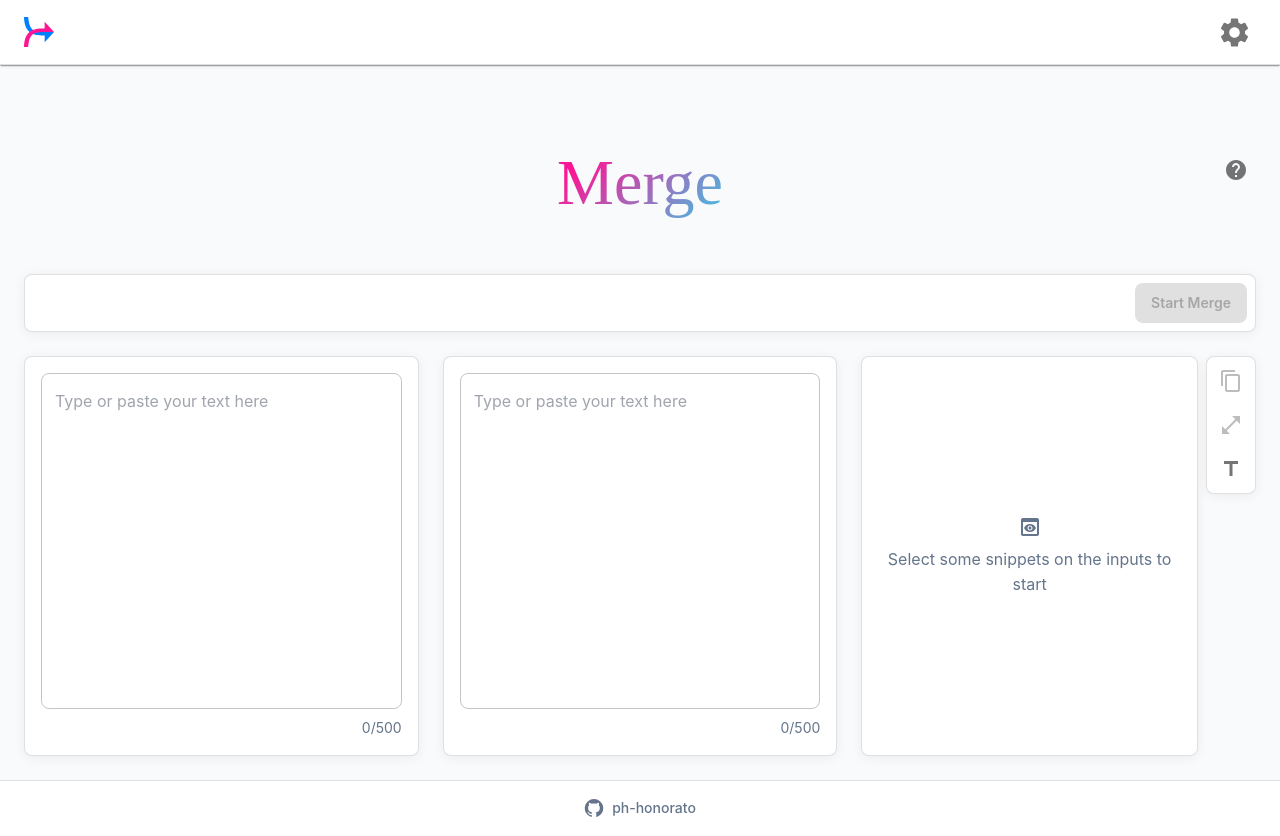
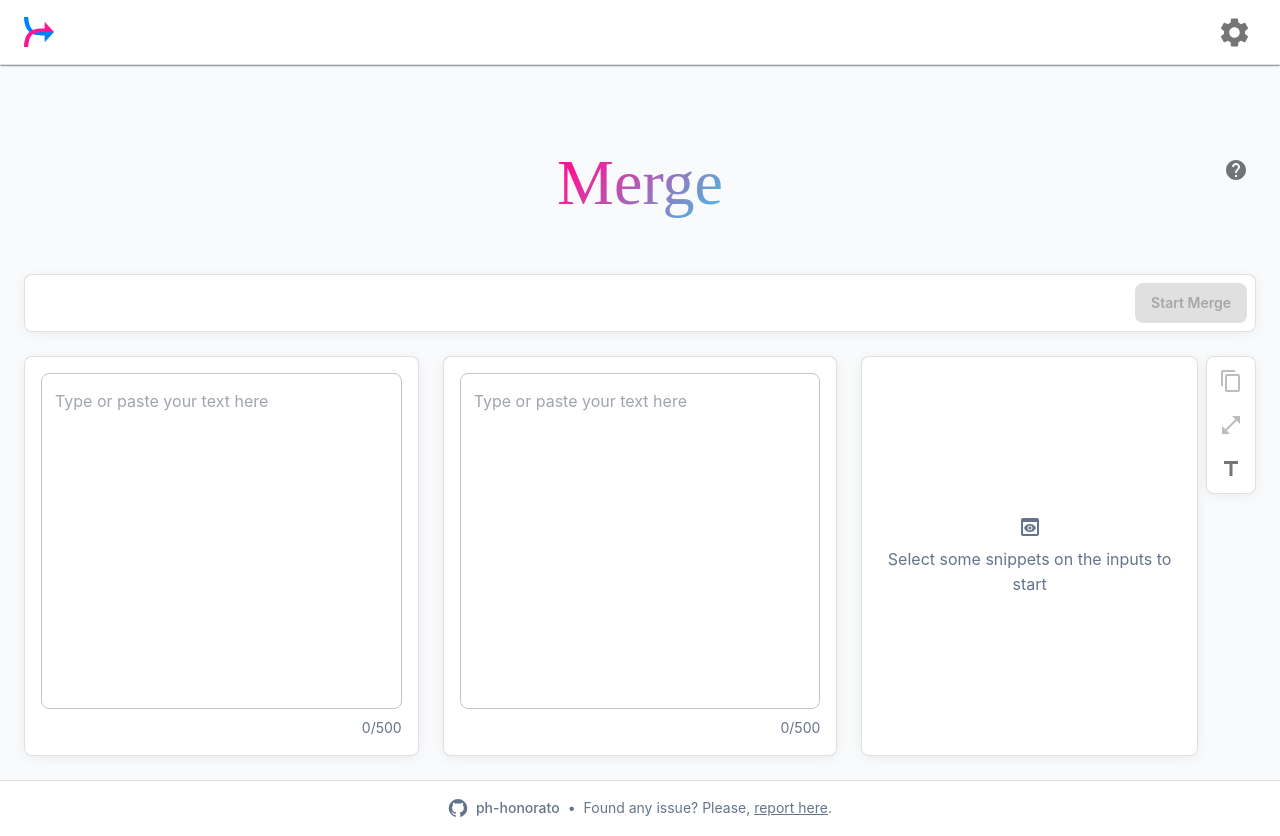
Before and after one commit to ph-honorato/output-merger, a React (Vite) app in the folder artifacts/output-merger.UI/: page / in a window 1280 px wide. Built offline with nearby package versions, Linux system fonts and the light colour scheme; a web font is replaced by a local one.

Commit message:
feat: added issues link on footer

```diff
--- a/artifacts/output-merger.UI/src/components/Footer/Footer.styles.ts
+++ b/artifacts/output-merger.UI/src/components/Footer/Footer.styles.ts
@@ -4,8 +4,7 @@ import { type StyledTheme, MOBILE_MAX_WIDTH } from "@theme";
 export const StyledFooter = styled.footer`
   background-color: ${({ theme }) =>
     (theme as StyledTheme).palette.background.paper};
-  border-top: 1px solid
-    ${({ theme }) => (theme as StyledTheme).palette.divider};
+  border-top: 1px solid ${({ theme }) => (theme as StyledTheme).palette.divider};
   padding: ${({ theme }) => (theme as StyledTheme).spacing(2)} 0;
   margin-top: auto;
 `;
@@ -14,6 +13,8 @@ export const FooterContent = styled.div`
   display: flex;
   align-items: center;
   justify-content: center;
+  gap: ${({ theme }) => (theme as StyledTheme).spacing(1)};
+  flex-wrap: wrap;
 `;
 
 export const GitHubLink = styled.a`
@@ -38,3 +39,24 @@ export const GitHubLabel = styled.span`
   font-size: 0.875rem;
   font-weight: 500;
 `;
+
+export const Separator = styled.span`
+  color: ${({ theme }) => (theme as StyledTheme).palette.text.secondary};
+  font-size: 0.875rem;
+  user-select: none;
+`;
+
+export const IssueText = styled.span`
+  font-size: 0.875rem;
+  color: ${({ theme }) => (theme as StyledTheme).palette.text.secondary};
+`;
+
+export const IssueLink = styled.a`
+  color: ${({ theme }) => (theme as StyledTheme).palette.text.secondary};
+  transition: color 0.2s ease;
+
+  &:hover {
+    color: ${({ theme }) => (theme as StyledTheme).palette.text.primary};
+    text-decoration: underline;
+  }
+`;
--- a/artifacts/output-merger.UI/src/components/Footer/Footer.tsx
+++ b/artifacts/output-merger.UI/src/components/Footer/Footer.tsx
@@ -4,6 +4,7 @@ import { type FooterProps } from "./Footer.types";
 import * as S from "./Footer.styles";
 
 const GITHUB_URL = "https://github.com/ph-honorato";
+const ISSUES_URL = "https://github.com/ph-honorato/output-merger/issues";
 
 function Footer(props: FooterProps) {
   const { className } = props;
@@ -22,6 +23,19 @@ function Footer(props: FooterProps) {
           <GitHub fontSize="small" />
           <S.GitHubLabel>ph-honorato</S.GitHubLabel>
         </S.GitHubLink>
+        <S.Separator aria-hidden="true">•</S.Separator>
+        <S.IssueText>
+          {t("footer.issuePrompt")}{" "}
+          <S.IssueLink
+            href={ISSUES_URL}
+            target="_blank"
+            rel="noopener noreferrer"
+            data-testid="footer-issue-link"
+          >
+            {t("footer.reportHere")}
+          </S.IssueLink>
+          .
+        </S.IssueText>
       </S.FooterContent>
     </S.StyledFooter>
   );
--- a/artifacts/output-merger.UI/src/i18n/resources/en-US.json
+++ b/artifacts/output-merger.UI/src/i18n/resources/en-US.json
@@ -51,5 +51,7 @@
   "textInput.needleEnd": "Snippet end handle",
   "shortcuts.toggleEditing": "Toggle text editing",
   "shortcuts.openPreviewModal": "Open preview modal",
-  "footer.github": "GitHub profile"
+  "footer.github": "GitHub profile",
+  "footer.issuePrompt": "Found any issue? Please,",
+  "footer.reportHere": "report here"
 }
--- a/artifacts/output-merger.UI/src/i18n/resources/pt-BR.json
+++ b/artifacts/output-merger.UI/src/i18n/resources/pt-BR.json
@@ -51,5 +51,7 @@
   "textInput.needleEnd": "Marcador de fim do trecho",
   "shortcuts.toggleEditing": "Alternar edição de texto",
   "shortcuts.openPreviewModal": "Abrir modal de prévia",
-  "footer.github": "Perfil no GitHub"
+  "footer.github": "Perfil no GitHub",
+  "footer.issuePrompt": "Encontrou algum problema? Por favor,",
+  "footer.reportHere": "reporte aqui"
 }
```
